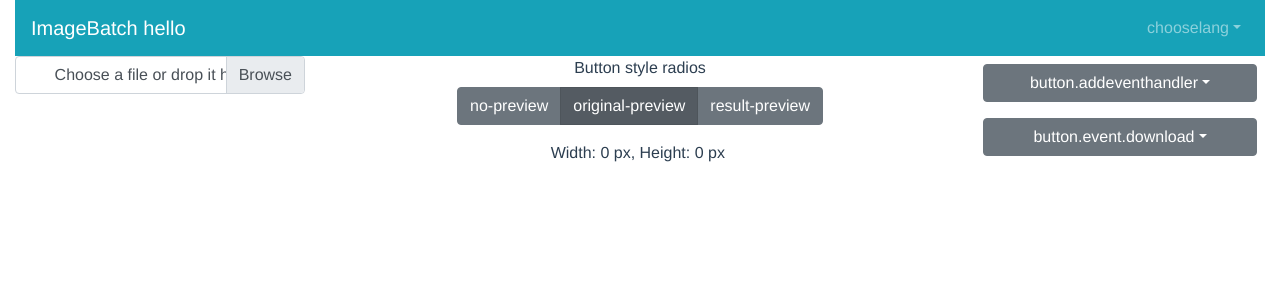
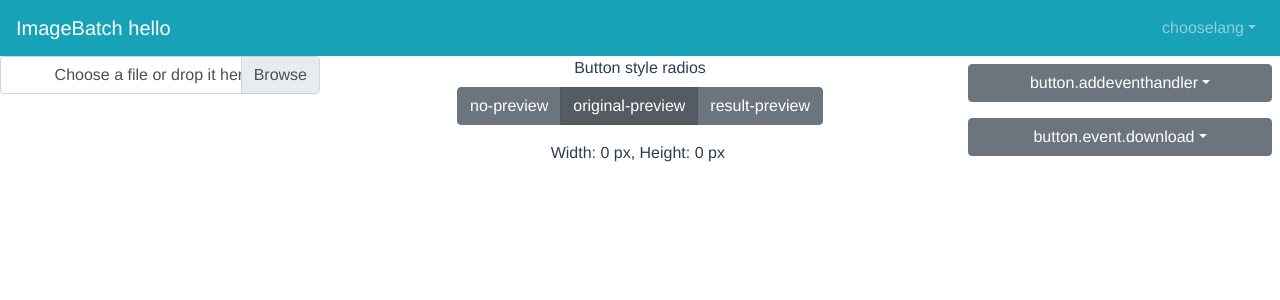
Before and after one commit to olegbarabanov/tinyibp, a Vue app: page / in a window 1280 px wide. Shown: the top 300 px of the page. Built offline with nearby package versions, Linux system fonts and the light colour scheme.

Commit message:
Поправил отступ

```diff
--- a/src/App.vue
+++ b/src/App.vue
@@ -2,8 +2,8 @@
 
 <template>
   <div id="app">
-    <b-container fluid class="vh-100">
-      <b-row>
+    <b-container fluid class="vh-100 p-0">
+      <b-row no-gutters>
         <b-col>
           <b-navbar toggleable="lg" type="dark" variant="info">
             <b-navbar-brand href="#"
@@ -28,7 +28,7 @@
           </b-navbar>
         </b-col>
       </b-row>
-      <b-row align-v="stretch">
+      <b-row align-v="stretch" no-gutters>
         <b-col md="3">
           <append-file></append-file>
         </b-col>
```
